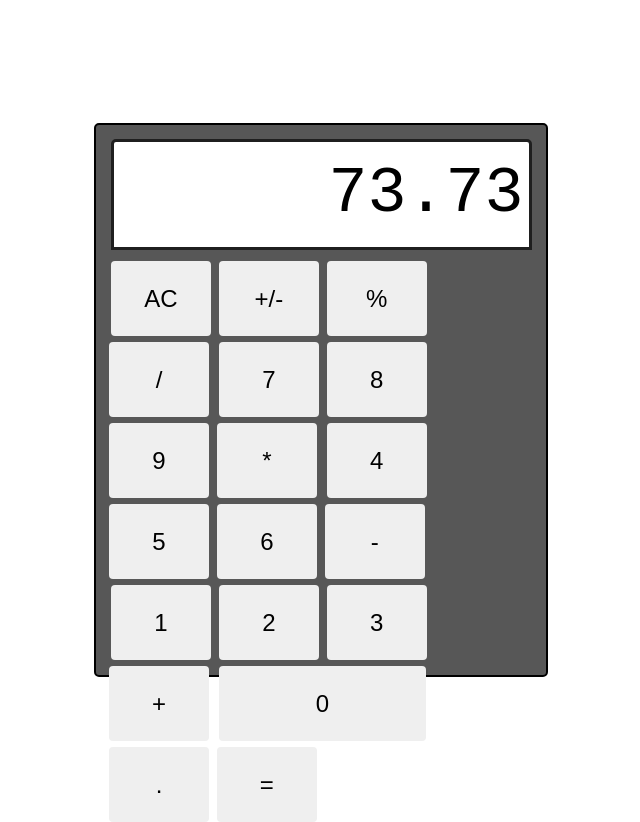
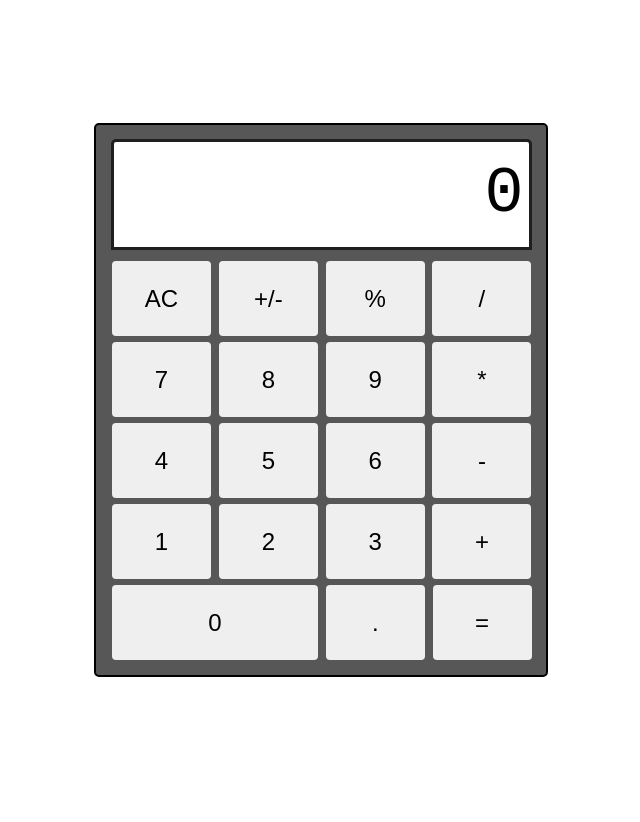
Before and after one commit to AStraightLine/calculator, a plain HTML site: page Index.html in a window 1280 px wide. Both pictures are taken after a click on the button "AC". Shown: the whole page, without its empty margins (319-959 px from the left). After the commit the page ends 800 px from the top, so only its background shows below. Drawn offline with Linux system fonts and the light colour scheme.

Commit message:
Implemented displayValue setting and clearing.

```diff
--- a/Index.html
+++ b/Index.html
@@ -9,11 +9,11 @@
 <body>
     <div id="calcContainer">
         <div id="calcHeader">
-            <div id="calcDisplay">73.73</div>
+            <div id="calcDisplay"></div>
         </div>
         <div id="calcBodyContainer">
             <div id="calcBody">
-                <button class="leftButton calcButton operatorButton" id="aCButton" value="clear">AC</button>
+                <button class="leftButton calcButton operatorButton" id="clearButton" value="clear">AC</button>
                 <button class="calcButton operatorButton" id="unaryOpButton" value="unary">+/-</button>
                 <button class="calcButton operatorButton" id="centButton" value="%">%</button>
                 <button class="calcButton operatorButton" id="divisionButton" value="/">/</button>
--- a/scripts/script.js
+++ b/scripts/script.js
@@ -57,3 +57,29 @@ function operate(a, operator, b) {
             return unaryOp(a);
     }
 }
+
+const display = document.querySelector('#calcDisplay');
+const numberButtons = document.querySelectorAll('.numberButton');
+
+const clearButton = document.querySelector('#clearButton');
+
+let displayValue = 0;
+
+display.textContent = displayValue;
+
+numberButtons.forEach((button) => {
+    button.addEventListener('click', () => {
+        if (displayValue == 0) {
+            displayValue = button.value;
+            display.textContent = displayValue;
+        } else {
+            displayValue += button.value;
+            display.textContent = displayValue;
+        }
+    });
+});
+
+clearButton.addEventListener('click', () => {
+    displayValue = 0;
+    display.textContent = displayValue;
+});
--- a/styles/main.css
+++ b/styles/main.css
@@ -55,19 +55,18 @@ body {
 }
 
 .calcButton {
-    width: 100px;
+    width: 99px;
     height: 75px;
     border: none;
     border-radius: 4px;
     margin-top: 6px;
     font-size: 1.5em;
-
 }
 
 .leftButton {
-    margin-left: 2px;
+    margin-left: 3px;
 }
 
 #zeroButton {
-    width: 207px;
+    width: 206px;
 }
```
Also changed, not shown: 1 other file.
